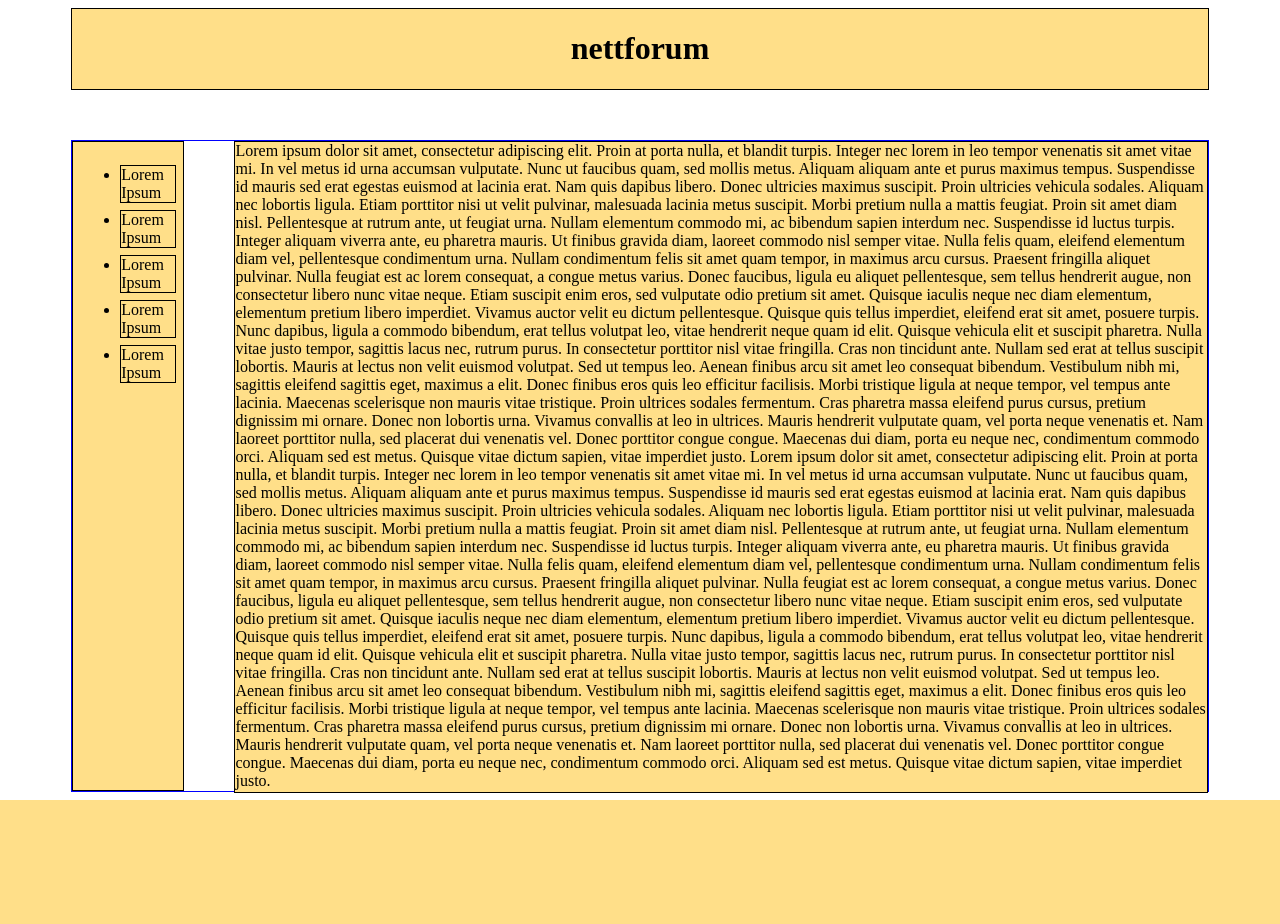
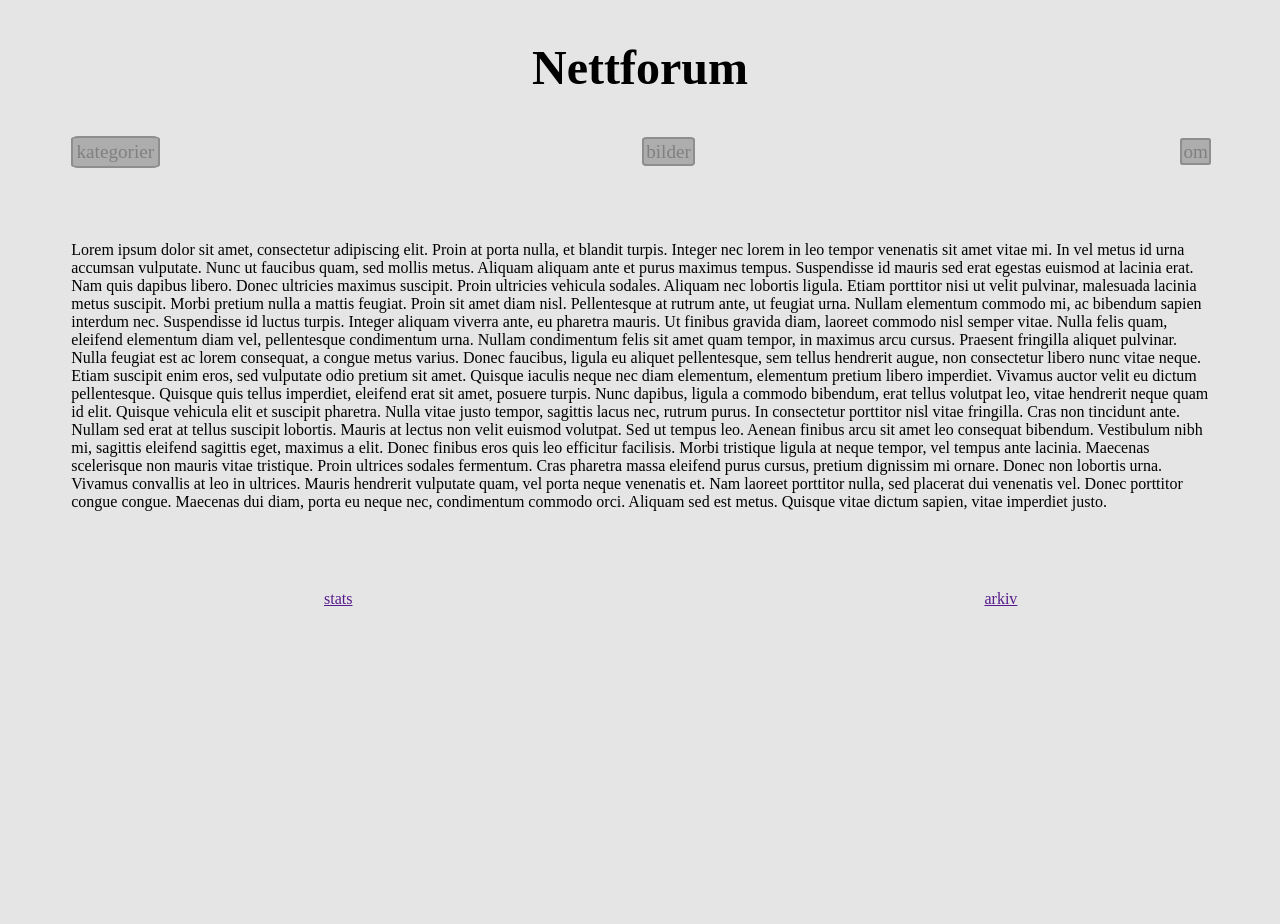
Before and after one commit to emilgustafson/nettforum, a PHP site: page / in a window 1280 px wide. Before the commit the page ends 800 px from the top, so only its background shows below. Run offline with PHP 8.4, Linux system fonts and the light colour scheme.

Commit message:
endret farge og meny

```diff
--- a/index.html
+++ b/index.html
@@ -1,29 +1,27 @@
 <!DOCTYPE html>
 <html>
 <head>
-	<title> Nettforum </title>
+	<title> nettforum </title>
 	<link rel="stylesheet" type="text/css" href="stilarkindex.css">
 </head>
 <body>
-	<div class="container">
+
+	<div class="wrapper">
+
 		<div class="header">
-			<h1> nettforum </h1>
+			<h1> Nettforum </h1>
 		</div>
 
-		<div class="hovedinnhold">
 
-			<div class="kategorier">
-				<ul>
-					<li> Lorem Ipsum </li>
-					<li> Lorem Ipsum </li>
-					<li> Lorem Ipsum </li>
-					<li> Lorem Ipsum </li>
-					<li> Lorem Ipsum </li>
-				</ul>
-			</div>
+		<div class="navbar">
+			<ul>
+				<li> <a href=""> kategorier </a></li>
+				<li> <a href="">bilder</a></li>
+				<li> <a href="">om</a></li>
+			</ul>
+		</div>
 
-		<div class="wrapperforside">
-			<div class="forside">
+		<div class="forside">
 
 Lorem ipsum dolor sit amet, consectetur adipiscing elit. Proin at porta nulla, et blandit turpis. Integer nec lorem in leo tempor venenatis sit amet vitae mi. In vel metus id urna accumsan vulputate. Nunc ut faucibus quam, sed mollis metus. Aliquam aliquam ante et purus maximus tempus. Suspendisse id mauris sed erat egestas euismod at lacinia erat. Nam quis dapibus libero. Donec ultricies maximus suscipit. Proin ultricies vehicula sodales. Aliquam nec lobortis ligula.
 
@@ -34,20 +32,16 @@ Etiam suscipit enim eros, sed vulputate odio pretium sit amet. Quisque iaculis n
 In consectetur porttitor nisl vitae fringilla. Cras non tincidunt ante. Nullam sed erat at tellus suscipit lobortis. Mauris at lectus non velit euismod volutpat. Sed ut tempus leo. Aenean finibus arcu sit amet leo consequat bibendum. Vestibulum nibh mi, sagittis eleifend sagittis eget, maximus a elit.
 
 Donec finibus eros quis leo efficitur facilisis. Morbi tristique ligula at neque tempor, vel tempus ante lacinia. Maecenas scelerisque non mauris vitae tristique. Proin ultrices sodales fermentum. Cras pharetra massa eleifend purus cursus, pretium dignissim mi ornare. Donec non lobortis urna. Vivamus convallis at leo in ultrices. Mauris hendrerit vulputate quam, vel porta neque venenatis et. Nam laoreet porttitor nulla, sed placerat dui venenatis vel. Donec porttitor congue congue. Maecenas dui diam, porta eu neque nec, condimentum commodo orci. Aliquam sed est metus. Quisque vitae dictum sapien, vitae imperdiet justo.
-
-Lorem ipsum dolor sit amet, consectetur adipiscing elit. Proin at porta nulla, et blandit turpis. Integer nec lorem in leo tempor venenatis sit amet vitae mi. In vel metus id urna accumsan vulputate. Nunc ut faucibus quam, sed mollis metus. Aliquam aliquam ante et purus maximus tempus. Suspendisse id mauris sed erat egestas euismod at lacinia erat. Nam quis dapibus libero. Donec ultricies maximus suscipit. Proin ultricies vehicula sodales. Aliquam nec lobortis ligula.
-
-Etiam porttitor nisi ut velit pulvinar, malesuada lacinia metus suscipit. Morbi pretium nulla a mattis feugiat. Proin sit amet diam nisl. Pellentesque at rutrum ante, ut feugiat urna. Nullam elementum commodo mi, ac bibendum sapien interdum nec. Suspendisse id luctus turpis. Integer aliquam viverra ante, eu pharetra mauris. Ut finibus gravida diam, laoreet commodo nisl semper vitae. Nulla felis quam, eleifend elementum diam vel, pellentesque condimentum urna. Nullam condimentum felis sit amet quam tempor, in maximus arcu cursus. Praesent fringilla aliquet pulvinar. Nulla feugiat est ac lorem consequat, a congue metus varius. Donec faucibus, ligula eu aliquet pellentesque, sem tellus hendrerit augue, non consectetur libero nunc vitae neque.
-
-Etiam suscipit enim eros, sed vulputate odio pretium sit amet. Quisque iaculis neque nec diam elementum, elementum pretium libero imperdiet. Vivamus auctor velit eu dictum pellentesque. Quisque quis tellus imperdiet, eleifend erat sit amet, posuere turpis. Nunc dapibus, ligula a commodo bibendum, erat tellus volutpat leo, vitae hendrerit neque quam id elit. Quisque vehicula elit et suscipit pharetra. Nulla vitae justo tempor, sagittis lacus nec, rutrum purus.
-
-In consectetur porttitor nisl vitae fringilla. Cras non tincidunt ante. Nullam sed erat at tellus suscipit lobortis. Mauris at lectus non velit euismod volutpat. Sed ut tempus leo. Aenean finibus arcu sit amet leo consequat bibendum. Vestibulum nibh mi, sagittis eleifend sagittis eget, maximus a elit.
-
-Donec finibus eros quis leo efficitur facilisis. Morbi tristique ligula at neque tempor, vel tempus ante lacinia. Maecenas scelerisque non mauris vitae tristique. Proin ultrices sodales fermentum. Cras pharetra massa eleifend purus cursus, pretium dignissim mi ornare. Donec non lobortis urna. Vivamus convallis at leo in ultrices. Mauris hendrerit vulputate quam, vel porta neque venenatis et. Nam laoreet porttitor nulla, sed placerat dui venenatis vel. Donec porttitor congue congue. Maecenas dui diam, porta eu neque nec, condimentum commodo orci. Aliquam sed est metus. Quisque vitae dictum sapien, vitae imperdiet justo.
-			</div>
 		</div>
 
+		<div class="footer">
+			<ul>
+				<li> <a href="">stats</a></li>
+				<li><a href="">arkiv</a></li>
+			</ul>
 		</div>
 	</div>
+
+
 </body>
 </html>
--- a/stilarkindex.css
+++ b/stilarkindex.css
@@ -1,50 +1,79 @@
 body {
+	background-color: #e5e5e5;
+}
+
+.wrapper {
 	display: flex;
+	flex-wrap: wrap;
+	margin: 0%, 2%, 2%, 2%;
 	justify-content: center;
 }
 
-.container {
-	display: flex;
-	flex-wrap: wrap;
-	width: 90%;
+.header {
+	width: 100%
+	height: 100px;
+	font-size: 150%;
+
 }
 
-.header {
+.navbar {
+	display: flex;
+	justify-content: center;
+	flex-wrap: nowrap;
+	align-items: center;
+	width: 100%;
+	height: 50px;
+	font-size: 120%;
+	margin-top:
+	border-bottom: 5px solid white;
+}
+
+.navbar ul {
 	display: flex;
 	width: 100%;
-	margin-bottom: 50px;
-	justify-content: center;
-	border: 1px solid black;
-	background-color: #ffdf89;
+	justify-content: space-between;
+	list-style-type: none;
+	margin: 0;
+	padding: 0;
 }
 
-.hovedinnhold {
-	display: flex;
-	flex-wrap: nowrap;
-	width: 100%;
-	border: 1px solid blue;
+.navbar ul li {
+	display: inline;
+	margin: 5%;
 }
 
-.kategorier {
-	display: flex;
-	border: 1px solid black;
-	margin-right: 50px;
-	background-color: #ffdf89;
-}
-
-.kategorier ul li {
-	margin: 10%;
-	border: 1px solid black;
-}
-
-.wrapperforside {
-	width: 100%;
-	justify-content: center;
+.navbar a {
+	padding: 4%;
+	text-decoration: none;
+	color: grey;
+	background-color: #adadad;
+	border-radius: 10%;
+	border: 2px solid #8e8e8e;
 }
 
 .forside {
 	display: flex;
-	height: 100%;
-	border: 1px solid black;
-	background-color: #ffdf89;
+	padding: 5%;
 }
+
+.footer {
+	display: flex;
+	justify-content: center;
+	align-items: center;
+	width: 100%;
+	height: 50px;
+}
+
+.footer ul {
+	display: flex;
+	width: 100%;
+	justify-content: space-between;
+	list-style-type: none;
+	margin: 0;
+	padding: 0;
+}
+
+.footer ul li {
+	display: inline;
+	margin: 25%;
+}
```
